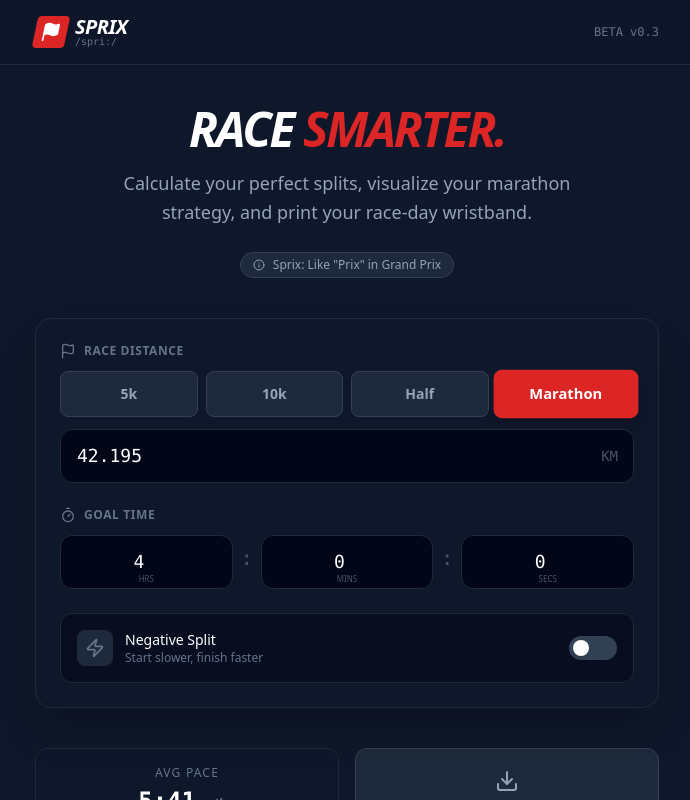
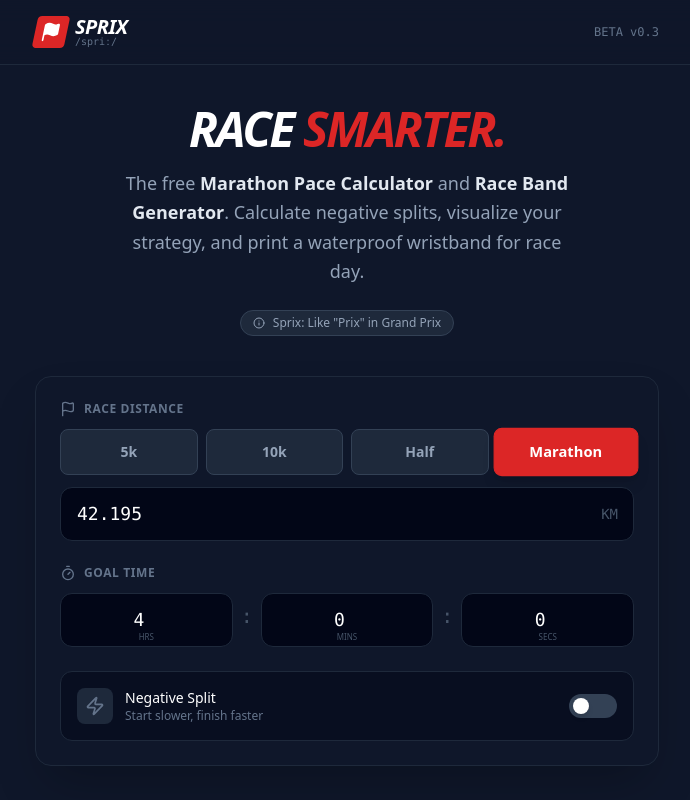
Before and after one commit to sheridan-runs/sprix, a React (Vite) app in the folder sprix/: page / in a window 1280 px wide. Shown: the top 800 px of the page, without its empty margins (293-983 px from the left). Built offline with nearby package versions, Linux system fonts and the light colour scheme.

Commit message:
Refactor SEO text and clean up spacing
Updated SEO text and improved spacing in App.tsx.

```diff
--- a/sprix/src/App.tsx
+++ b/sprix/src/App.tsx
@@ -89,9 +89,13 @@ function App() {
           <h1 className="text-4xl md:text-5xl font-black italic tracking-tighter text-white">
             RACE <span className="text-red-600">SMARTER.</span>
           </h1>
+
+          {/* --- UPDATED SEO TEXT --- */}
           <p className="text-slate-400 max-w-md mx-auto text-lg leading-relaxed">
-            Calculate your perfect splits, visualize your marathon strategy, and print your race-day wristband.
+            The free <strong className="text-slate-200 font-semibold">Marathon Pace Calculator</strong> and <strong className="text-slate-200 font-semibold">Race Band Generator</strong>.
+            Calculate negative splits, visualize your strategy, and print a waterproof wristband for race day.
           </p>
+
           <div className="inline-flex items-center gap-2 px-3 py-1 rounded-full bg-slate-800 border border-slate-700 text-xs text-slate-400 mt-2">
             <Info className="w-3 h-3" />
             <span>Sprix: Like "Prix" in Grand Prix</span>
```
Lines whose indentation alone changed are shown as unchanged.
